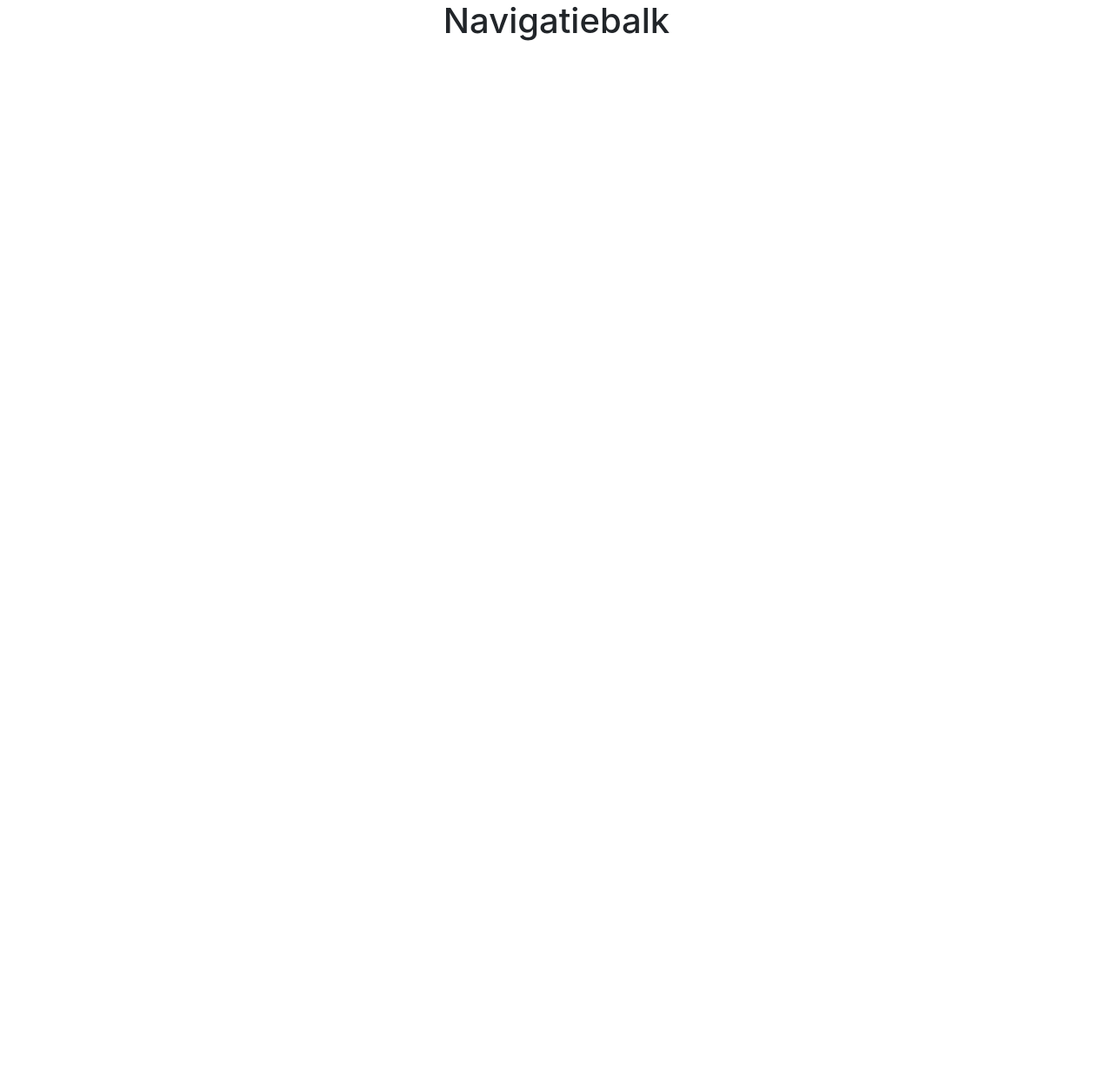
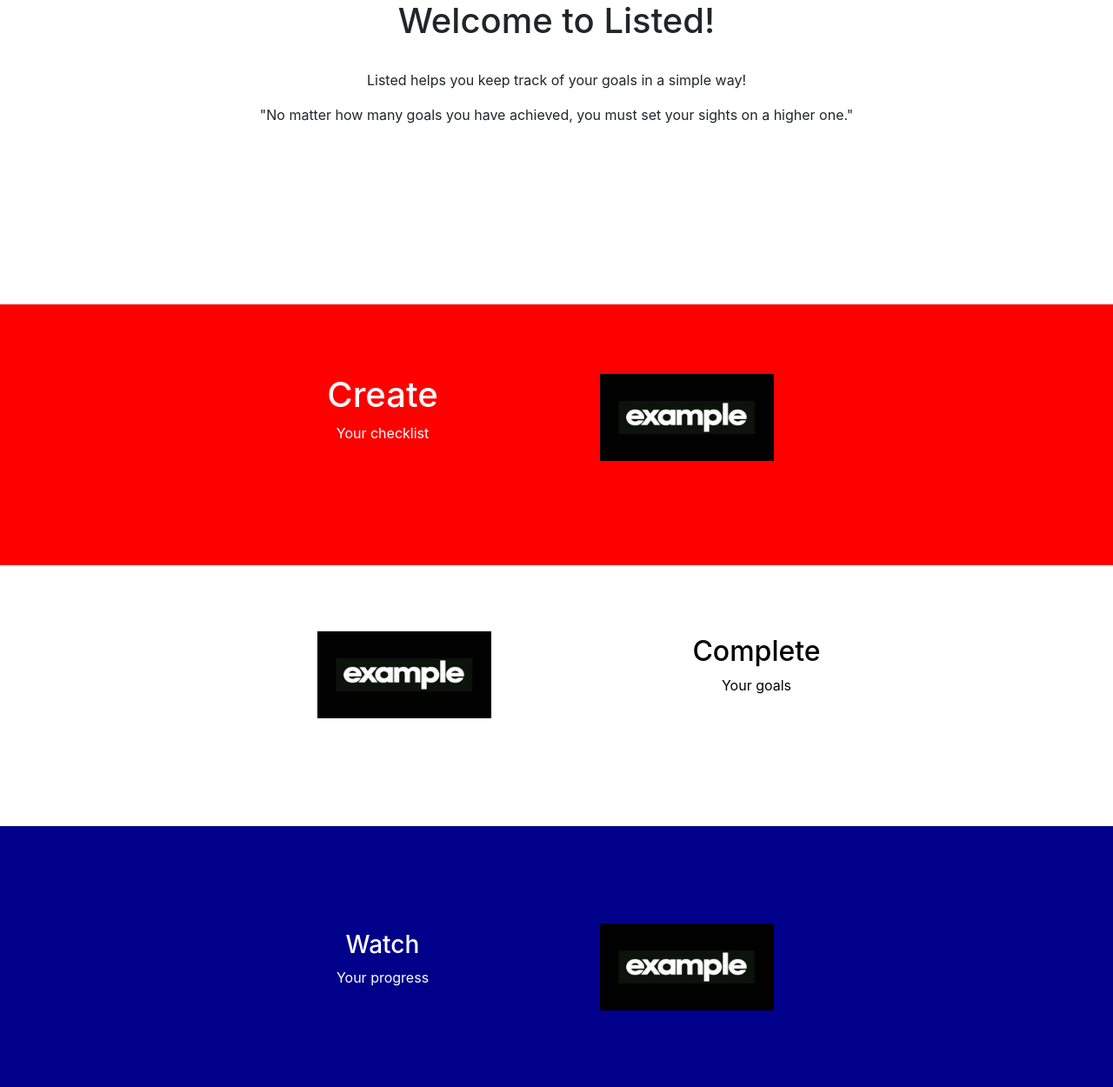
Before and after one commit to MedMekss/Listed, a Django app: page /todo/ in a window 1280 px wide. Before the commit the page is almost empty. Shown: the whole page at 87% size. Before the commit the page ends 47 px from the top, so only its background shows below. Run offline with Django 3.2, Linux system fonts and the light colour scheme; some libraries are stand-ins or nearby versions.

Commit message:
Homepage
Homepage (not finished)

```diff
--- a/listed/settings.py
+++ b/listed/settings.py
@@ -120,3 +120,7 @@ USE_TZ = True
 # https://docs.djangoproject.com/en/2.2/howto/static-files/
 
 STATIC_URL = '/static/'
+
+STATICFILES_DIRS = [
+    os.path.join(BASE_DIR, "static"),
+]
--- /dev/null
+++ b/static/style.css
@@ -0,0 +1,83 @@
+.div0 {
+    width: 100%;
+    height: 350px;
+    text-align: center;
+}
+.div1 {
+width: 100%;
+    height: 300px;
+    background-color: red;
+    color: white;
+    text-align: center;
+
+}
+.div2 {
+width: 100%;
+    height: 300px;
+    color: black;
+    text-align: center;
+
+}
+.div3 {
+width: 100%;
+    height: 300px;
+    background-color: darkblue;
+    color: white;
+    text-align: center;
+
+}
+
+.h1 {
+    left: -200px;
+    top: 80px;
+    position: relative;
+    color: white;
+}
+.h2 {
+    right: -550px;
+    top: 80px;
+    width: 50%;
+    position: relative;
+}
+.h3 {
+    left: -200px;
+    top: 120px;
+    position: relative;
+    color: white;
+}
+.p1 {
+   left: -200px;
+    top: 80px;
+    position: relative;
+    color: white;
+}
+.p2 {
+   right: -550px;
+    top: 80px;
+    width: 50%;
+    position: relative;
+}
+.p3 {
+   left: -200px;
+    top: 120px;
+    position: relative;
+    color: white;
+}
+.image1 {
+margin-top: 270px;
+margin-left: 300px;
+    width: 200px;
+    height: 100px;
+}
+.image2 {
+margin-top: -10px;
+margin-left: -350px;
+    width: 200px;
+    height: 100px;
+}
+.image3 {
+margin-top: 30px;
+margin-left: 300px;
+    width: 200px;
+    height: 100px;
+}
--- a/templates/todo/header.html
+++ b/templates/todo/header.html
@@ -1,6 +1,8 @@
+<!DOCTYPE html>
+<html lang="en">
 <head>
+    <title>Homepage</title>
     <link rel="stylesheet" href="https://stackpath.bootstrapcdn.com/bootstrap/4.3.1/css/bootstrap.min.css">
 </head>
 <body>
-<h1 class="text-center" >Navigatiebalk</h1>
 </body>
--- /dev/null
+++ b/templates/todo/home.html
@@ -0,0 +1,40 @@
+{% load static %}
+<!doctype html>
+<html lang="en">
+<head>
+    <meta charset="UTF-8">
+    <meta name="viewport" content="width=device-width, initial-scale=1.0">
+    <meta http-equiv="X-UA-Compatible" content="ie=edge">
+    <title>Listed</title>
+    <link rel="stylesheet" href="https://stackpath.bootstrapcdn.com/bootstrap/4.3.1/css/bootstrap.min.css">
+    <link rel="stylesheet" href="{% static "style.css" %}">
+</head>
+<body>
+{% include 'todo/header.html' %}
+
+<div class="div0">
+    <h1>Welcome to Listed!</h1><br>
+    <p>Listed helps you keep track of your goals in a simple way!</p>
+    <p>"No matter how many goals you have achieved, you must set your sights on a higher one."</p>
+    <img src="{% static "example.jpg" %}" class="image1">
+</div>
+<div class="div1">
+    <h1 class="h1">Create</h1>
+    <p class="p1">Your checklist</p>
+</div>
+<div class="div2">
+    <h1 class="h2">Complete</h1>
+    <p class="p2">Your goals</p>
+    <img src="{% static "example.jpg" %}" class="image2">
+</div>
+<div class="div3">
+    <h1 class="h3">Watch</h1>
+    <p class="p3">Your progress</p>
+    <img src="{% static "example.jpg" %}" class="image3">
+</div>
+
+<script src="https://code.jquery.com/jquery-3.3.1.slim.min.js" integrity="sha384-q8i/X+965DzO0rT7abK41JStQIAqVgRVzpbzo5smXKp4YfRvH+8abtTE1Pi6jizo" crossorigin="anonymous"></script>
+<script src="https://cdnjs.cloudflare.com/ajax/libs/popper.js/1.14.7/umd/popper.min.js" integrity="sha384-UO2eT0CpHqdSJQ6hJty5KVphtPhzWj9WO1clHTMGa3JDZwrnQq4sF86dIHNDz0W1" crossorigin="anonymous"></script>
+<script src="https://stackpath.bootstrapcdn.com/bootstrap/4.3.1/js/bootstrap.min.js" integrity="sha384-JjSmVgyd0p3pXB1rRibZUAYoIIy6OrQ6VrjIEaFf/nJGzIxFDsf4x0xIM+B07jRM" crossorigin="anonymous"></script>
+</body>
+</html>
--- a/todo/views.py
+++ b/todo/views.py
@@ -10,7 +10,7 @@ from . import models
 
 # /todo/
 class IndexView(TemplateView):
-    template_name = 'todo/template.html'
+    template_name = 'todo/home.html'
 
 
 class CategoryAddView(FormView):
```
Also changed, not shown: static/example.jpg (added).
